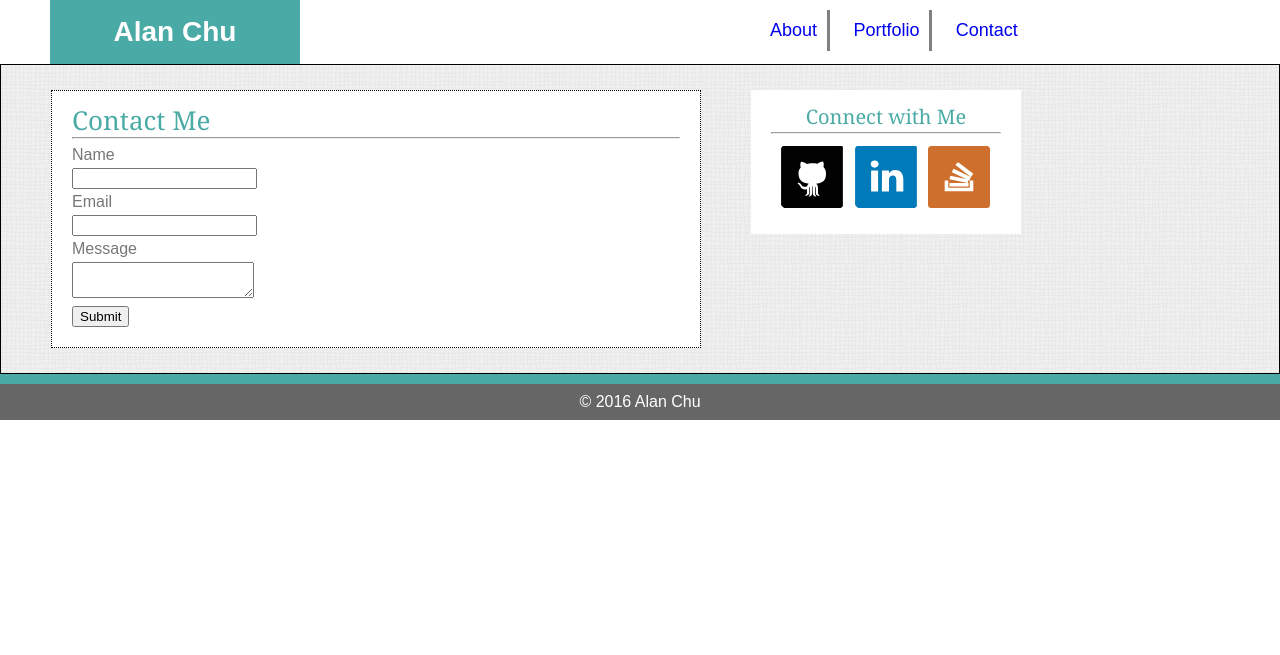
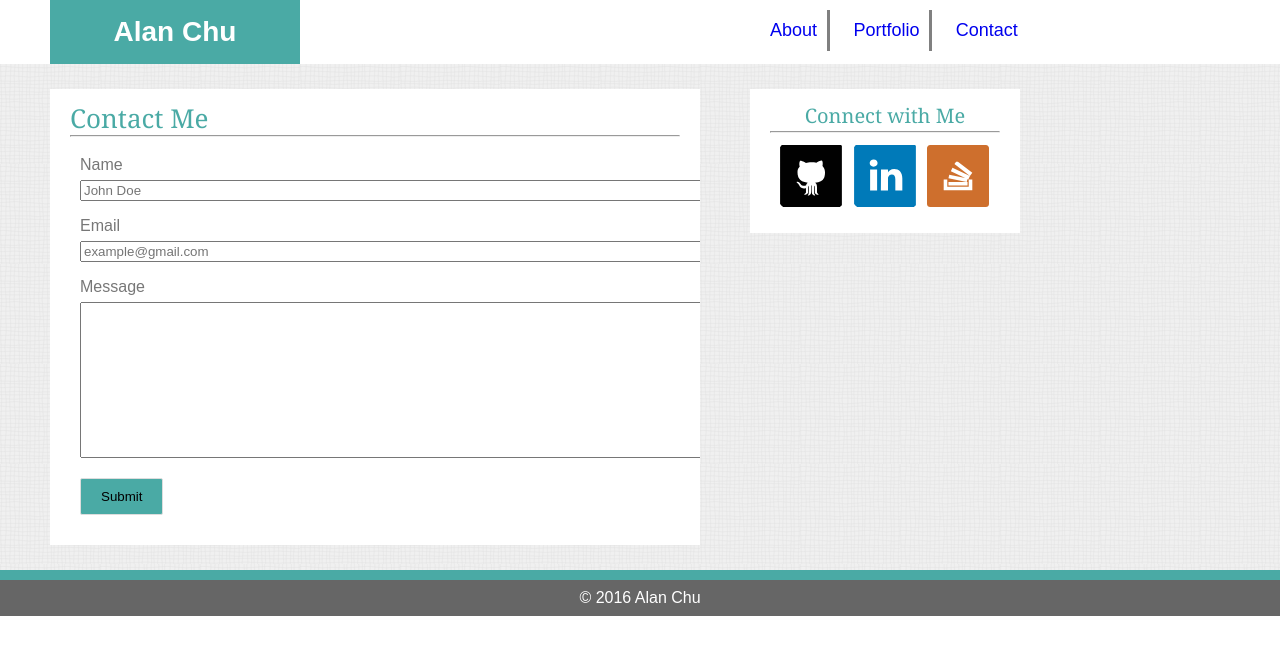
Before and after one commit to thechutrain/Basic-Portfolio, a PHP site: page /contact.html in a window 1280 px wide. Shown: the top 655 px of the page. Run offline with PHP 8.4, Linux system fonts and the light colour scheme; some libraries are stand-ins or nearby versions.

Commit message:
most up to date project, still need to fix nav bar

```diff
--- a/assets/css/main.css
+++ b/assets/css/main.css
@@ -126,6 +126,7 @@ aside {
   float: left;
   margin-top: 25px;
   margin-left: 50px;
+  margin-bottom: 25px;
   padding: 20px;
 }
 aside > h3 {
@@ -251,23 +252,42 @@ contact.html page
   padding: 10px;
   width: 100%;
 }
+form {
+  padding: 10px;
+  line-height: 20px;
+}
 
 form > .wrapper {
   padding-bottom: 5px;
   width: 100%;
 }
 
+#user_name, #user_email, #user_message {
+  margin-bottom: 10px;
+}
+
+.submit-btn {
+  background: #4aaaa5;
+  border: 1px solid #dddddd;
+  border-radius: 2px;
+  padding: 10px 20px;
+}
+
+button:hover{
+  cursor: pointer;
+  opacity: 0.75;
+}
 /*
 =============================================
 Visualization / Debugging
 =============================================
 */
-.container {
+/*.container {
     border: 1px solid black;
 }
 section{
   border: 0.5px dotted black;
-}
+}*/
 /*aside{
   border: 2px double yellow;
 }
--- a/contact.html
+++ b/contact.html
@@ -33,12 +33,12 @@
     <hr>
     <form action="/" method="GET">
       <div class="wrapper"><label for="user_name"> Name </label></div>
-      <div class="wrapper"><input type="text" id="user_name" /></div>
+      <div class="wrapper"><input type="text" id="user_name" placeholder="John Doe" size="80"></div>
       <div class="wrapper"><label for="user_email"> Email</label></div>
-      <div class="wrapper"><input type="email" id="user_email"></div>
+      <div class="wrapper"><input type="email" id="user_email" placeholder="example@gmail.com" size="80"></div>
       <div class="wrapper"><label for="user_message"> Message </label></div>
-      <div class="wrapper"><textarea id="user_message"></textarea></div>
-      <button type="submit">Submit</button>
+      <div class="wrapper"><textarea id="user_message" cols="80" rows="10"></textarea></div>
+      <button type="submit" class="submit-btn">Submit</button>
 
     </form>
   </section>
```
